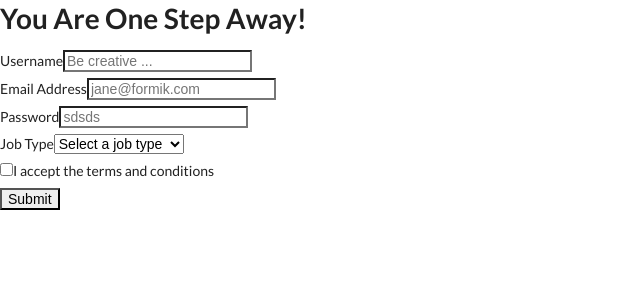
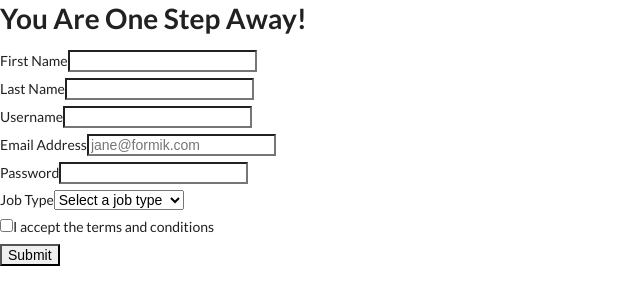
Before and after one commit to hamzahfirman/collegebiblio, a React (Create React App) app: page /signup in a window 1280 px wide. Shown: the top 304 px of the page, without its empty margins (0-640 px from the left). Built offline with nearby package versions, Linux system fonts and the light colour scheme.

Commit message:
add: autofill to shipping address form

```diff
--- a/src/actions/index.js
+++ b/src/actions/index.js
@@ -1,8 +1,8 @@
 // Action creator
 // Notes: 'export' allow exporting multiple functions
-export const signedUp = loginInfo => {
+export const currUser = loginInfo => {
   return {
-    type: "SIGN_UP",
+    type: "SIGNED_IN",
     payload: loginInfo
   };
 };
--- a/src/components/Home.js
+++ b/src/components/Home.js
@@ -4,8 +4,7 @@ import { Link, Redirect } from "react-router-dom";
 import { connect } from "react-redux";
 
 import "./css/Home.css";
-import ShippingAdd from "./forms/ShippingAdd";
-import { addedItem } from "../actions";
+import { addedItem, currUser } from "../actions";
 
 class Home extends React.Component {
   constructor(props) {
@@ -30,8 +29,22 @@ class Home extends React.Component {
     this.setState({ signUp: true });
   };
 
+  handleOnClickCheckout = () => {
+    this.props.history.push({ pathname: "/shipping-add" });
+  };
+
+  componentDidMount() {
+    const location = this.props.history.location;
+    // Check for sign up values
+    if (location) {
+      if (location.state) {
+        this.props.currUser(location.state);
+      }
+    }
+  }
+
   render() {
-    let { signedIn, signUp } = this.state;
+    let { signUp } = this.state;
     let location = this.props.history.location;
     let username = "";
 
@@ -48,7 +61,10 @@ class Home extends React.Component {
           <b>
             <i>{username}</i>
           </b>
-          <div>Shopping cart: {this.props.selectedItem}</div>
+          <div>
+            Shopping cart: {this.props.selectedItem}
+            <button onClick={this.handleOnClickCheckout}>Checkout</button>
+          </div>
           <br></br>
           <br></br>
           {this.renderListOfItems()}
@@ -91,5 +107,6 @@ const mapStateToProps = state => {
 };
 
 export default connect(mapStateToProps, {
-  addedItem
+  addedItem,
+  currUser
 })(Home);
--- a/src/components/forms/ShippingAdd.js
+++ b/src/components/forms/ShippingAdd.js
@@ -9,6 +9,7 @@ import {
   Button,
   TextField
 } from "@material-ui/core";
+import { connect } from "react-redux";
 
 import "../css/ShippingAdd.css";
 
@@ -30,13 +31,13 @@ const validationSchema = yup.object({
   cardNumber: yup.string("Select your payment method").required("Required")
 });
 
-const ShippingAdd = () => {
+const ShippingAdd = props => {
   const formik = useFormik({
     initialValues: {
-      firstName: "",
-      lastName: "",
+      firstName: props.user.firstName,
+      lastName: props.user.lastName,
       address: "",
-      email: "",
+      email: props.user.email,
       paymentMethod: "",
       cardNumber: ""
     },
@@ -133,4 +134,12 @@ const ShippingAdd = () => {
   );
 };
 
-export default ShippingAdd;
+const mapStateToProps = state => {
+  return {
+    items: state.items,
+    user: state.users,
+    selectedItem: state.selectedItem
+  };
+};
+
+export default connect(mapStateToProps)(ShippingAdd);
--- a/src/components/forms/SignUp.js
+++ b/src/components/forms/SignUp.js
@@ -4,7 +4,7 @@ import { Formik, Form, useField } from "formik";
 import * as Yup from "yup";
 import { connect } from "react-redux";
 
-import { signedUp } from "../../actions";
+import { currUser } from "../../actions";
 
 // Notes:
 // connect()(signUp) is equal to:
@@ -89,6 +89,8 @@ class Signup extends React.Component {
 
         <Formik
           initialValues={{
+            firstName: "",
+            lastName: "",
             username: "",
             email: "",
             password: "",
@@ -96,6 +98,16 @@ class Signup extends React.Component {
             jobType: "" // added for our select
           }}
           validationSchema={Yup.object({
+            firstName: Yup.string()
+
+              .max(15, "Must be 15 characters or less")
+
+              .required("Required"),
+            lastName: Yup.string()
+
+              .max(15, "Must be 15 characters or less")
+
+              .required("Required"),
             username: Yup.string()
 
               .max(15, "Must be 15 characters or less")
@@ -128,18 +140,13 @@ class Signup extends React.Component {
               .required("Required")
           })}
           onSubmit={values => {
-            this.props.history
-              .push({ pathname: "/", state: values })
-              .this.props.signedUp(values);
+            this.props.history.push({ pathname: "/", state: values });
           }}
         >
           <Form>
-            <MyTextInput
-              label="Username"
-              name="username"
-              type="text"
-              placeholder="Be creative ..."
-            />
+            <MyTextInput label="First Name" name="firstName" type="text" />
+            <MyTextInput label="Last Name" name="lastName" type="text" />
+            <MyTextInput label="Username" name="username" type="text" />
 
             <MyTextInput
               label="Email Address"
@@ -148,12 +155,7 @@ class Signup extends React.Component {
               placeholder="jane@formik.com"
             />
 
-            <MyTextInput
-              label="Password"
-              name="password"
-              type="password"
-              placeholder="sdsds"
-            />
+            <MyTextInput label="Password" name="password" type="password" />
 
             <MySelect label="Job Type" name="jobType">
               <option value="">Select a job type</option>
@@ -185,5 +187,5 @@ const mapStateToProps = state => {
 };
 
 export default connect(mapStateToProps, {
-  signedUp
+  currUser
 })(Signup);
--- a/src/reducers/index.js
+++ b/src/reducers/index.js
@@ -8,11 +8,20 @@ const itemsReducer = () => {
     { brand: "Nike", color: "Yellow", size: "11" }
   ];
 };
+// const newUsersReducer = (listOfUsers = [], action) => {
+//   if (action.type === "SIGN_UP") {
+//     if (!listOfUsers.filter(user => user === action.payload.username)) {
+//       return [...listOfUsers, action.payload];
+//     }
+//   }
+//   return listOfUsers;
+// };
+const newUsersReducer = (listOfUsers = {}, action) => {
+  if (action.type === "SIGNED_IN") {
+    listOfUsers = action.payload;
+    return listOfUsers;
+  }
 
-const newUsersReducer = (listOfUsers = [], action) => {
-  if (action.type === "SIGN_UP") {
-    return [...listOfUsers, action.payload];
-  }
   return listOfUsers;
 };
 
```
